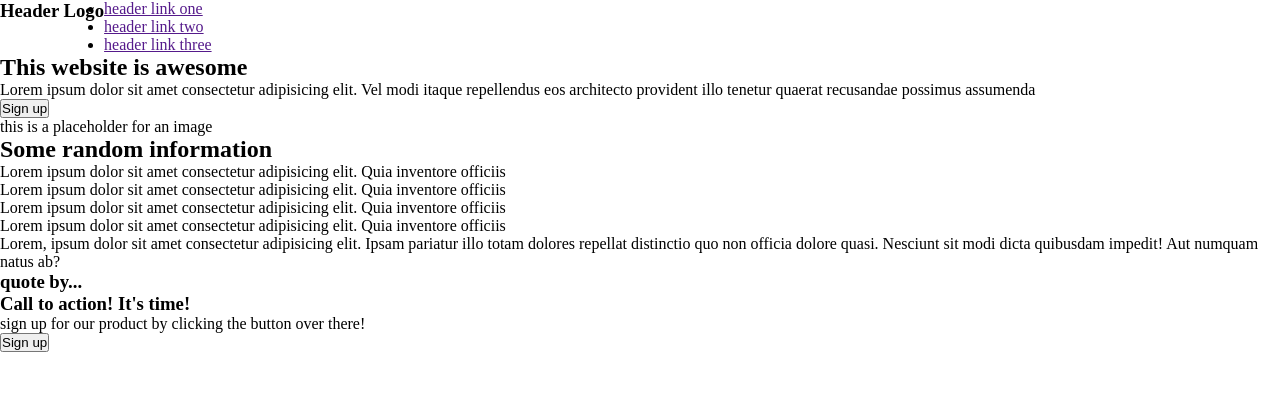
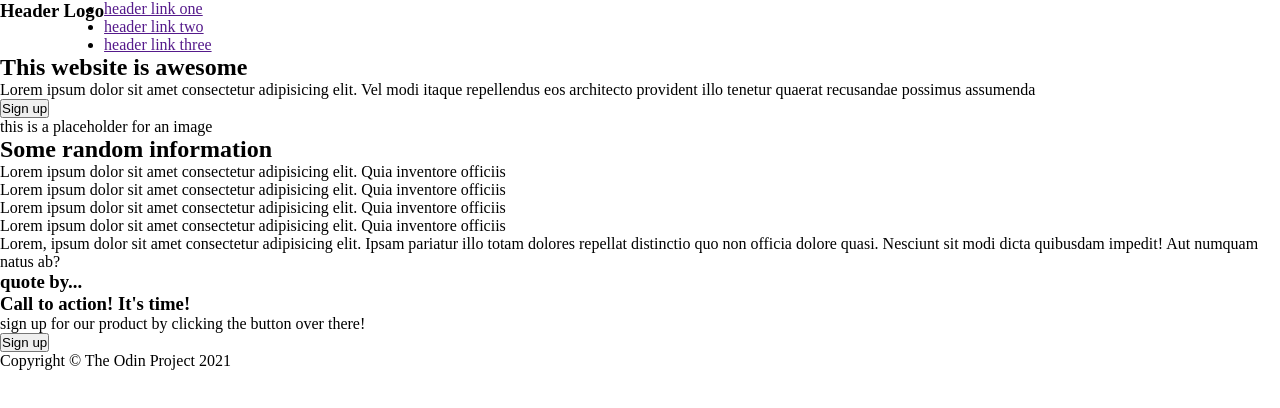
Before and after one commit to peter9918/odin-project, a plain HTML site: page index.html in a window 1280 px wide. Drawn offline with Linux system fonts and the light colour scheme.

Commit message:
added footer to html

```diff
--- a/index.html
+++ b/index.html
@@ -66,5 +66,9 @@
     <p>sign up for our product by clicking the button over there!</p>
     <button class="sign-up">Sign up</button>
   </div>
+
+  <footer>
+    <p>Copyright &#169 The Odin Project 2021</p>
+  </footer>
 </body>
 </html>
```
